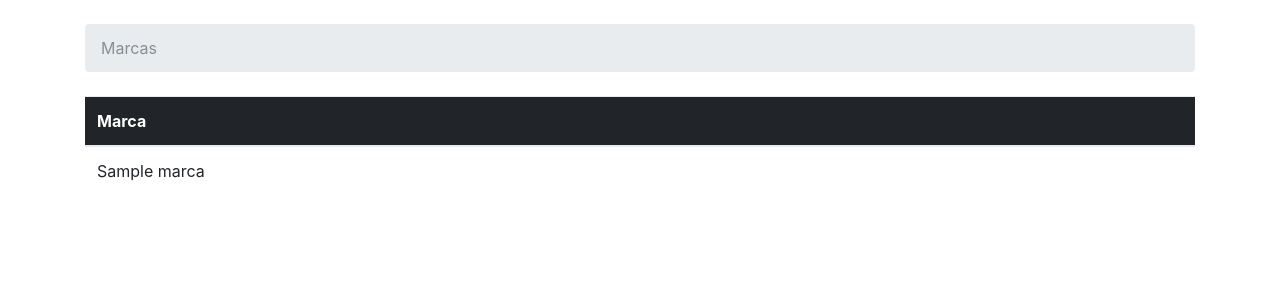
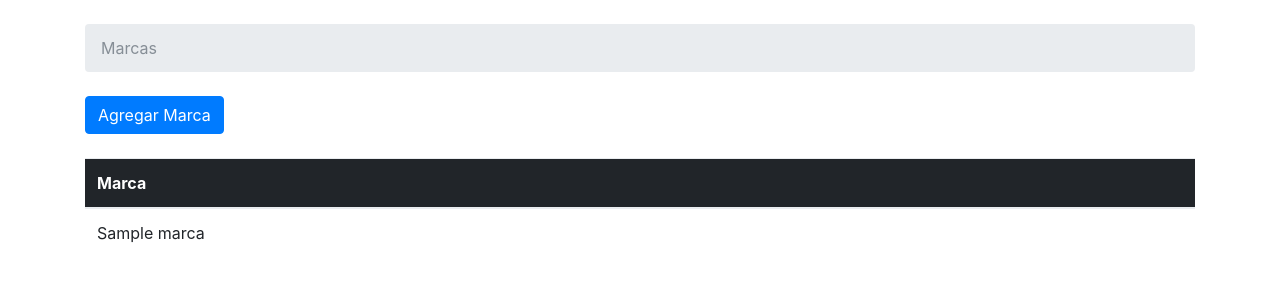
Before and after one commit to sebah12/side_manager, a Django app: page /marcas/ in a window 1280 px wide. Shown: the part 56-356 px from the top of the page. Run offline with Django 3.2, Linux system fonts and the light colour scheme; tables that the repository leaves empty hold one stand-in row (values such as "Sample post"); some libraries are stand-ins or nearby versions.

Commit message:
Agregar boton para agregar nueva marca

```diff
--- a/templates/marcas.html
+++ b/templates/marcas.html
@@ -5,6 +5,10 @@
 {% endblock %}
 
 {% block content %}
+  <div class="mb-4">
+    <a href="{% url 'new_marca' %}" class="btn btn-primary">Agregar Marca</a>
+  </div>
+
   <table class="table">
     <thead class="thead-inverse">
         <tr>
```
